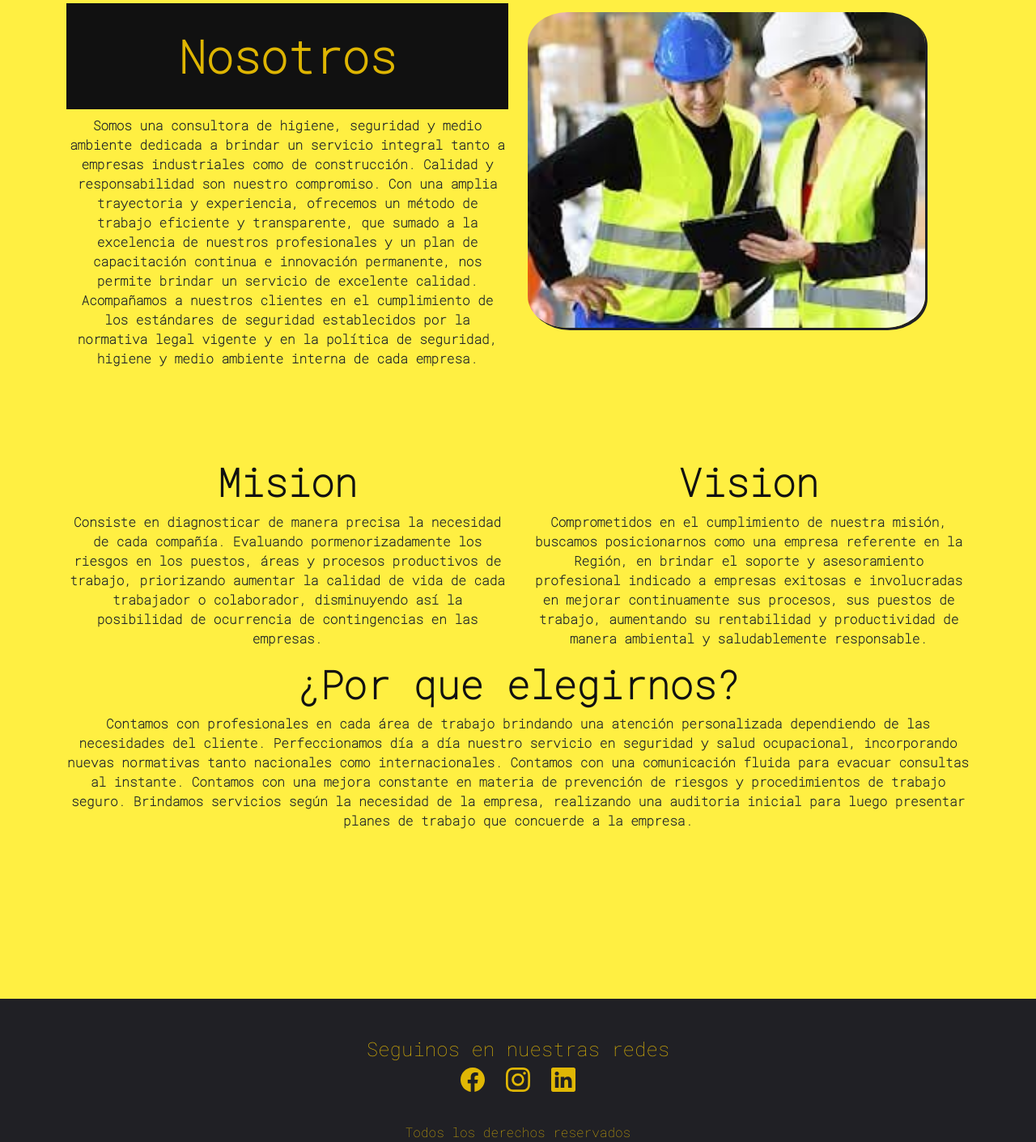
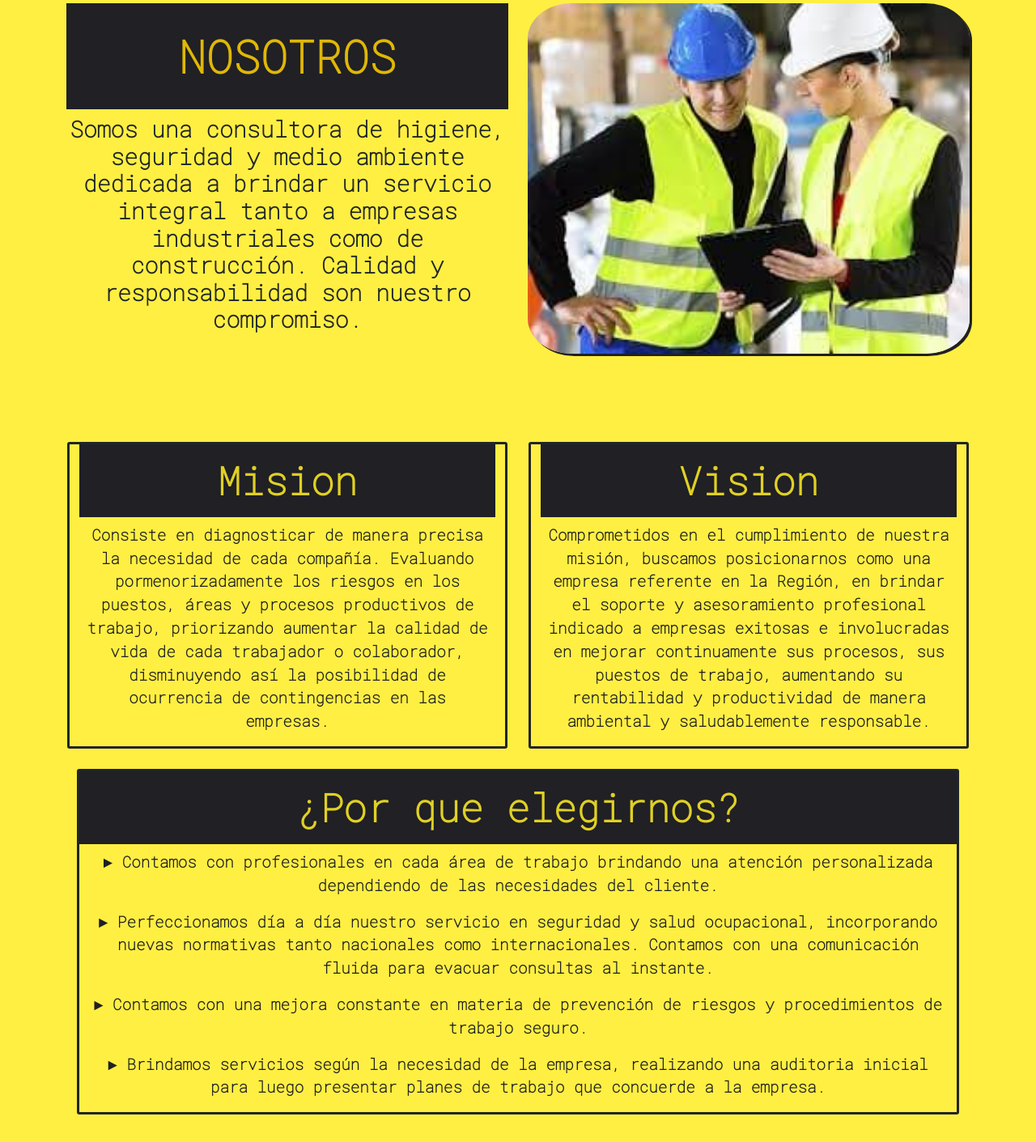
Before and after one commit to Ericp24/proyecto-egp, a website: page pages/quienes-somos.html in a window 1280 px wide. Shown: the part 92-1503 px from the top of the page at 81% size. Drawn offline with nearby package versions, Linux system fonts and the light colour scheme.

Commit message:
ajustando las mediaquereis

```diff
--- a/pages/quienes-somos.html
+++ b/pages/quienes-somos.html
@@ -49,7 +49,7 @@
                   <a class="nav-link active" aria-current="page" href="../index.html"><b>Inicio</b></a>
                 </li>
                 <li class="nav-item">
-                  <a class="nav-link" href="../pages/quienes-somos.html"><b>Nosotros</b></a>
+                  <a class="nav-link" href="./quienes-somos.html"><b>Nosotros</b></a>
                 </li>
                 <li class="nav-item">
                 <a class="nav-link" href="./servicios.html"><b>Servicios</b></a>
@@ -74,14 +74,11 @@
 
         <div class="col">
                 <h1 class="animate__animated animate__pulse">
-                    Nosotros
+                    NOSOTROS
                 </h1>
-                <p>
-                    Somos una consultora de higiene, seguridad y medio ambiente dedicada a brindar un servicio integral tanto a empresas industriales como de construcción. Calidad y responsabilidad son nuestro compromiso.
-                    Con una amplia trayectoria y experiencia, ofrecemos un método de trabajo eficiente y transparente, que sumado a la excelencia de nuestros profesionales y un plan de capacitación continua e innovación permanente, nos permite brindar un servicio de excelente calidad.
-                    Acompañamos a nuestros clientes en el cumplimiento de los estándares de seguridad establecidos por la normativa legal vigente y en la política de seguridad, higiene y medio ambiente interna de cada empresa.
-
-                </p>
+                <h3>
+                  Somos una consultora de higiene, seguridad y medio ambiente dedicada a brindar un servicio integral tanto a empresas industriales como de construcción. Calidad y responsabilidad son nuestro compromiso.
+                </h3>
         </div>
 
         <div class="col">
@@ -92,38 +89,44 @@
 
     <div class="row">
 
-        <div class="col">
-            <h2>
+        <div class="col elegirnos">
+            <h2 class="tituloElegirnos">
                 Mision
             </h2>
-            <p>
+            <p class="parrafoElegirnos">
                 Consiste en diagnosticar de manera precisa la necesidad de cada compañía. Evaluando pormenorizadamente los riesgos en los puestos, áreas y procesos productivos de trabajo, priorizando aumentar la calidad de vida de cada trabajador o colaborador, disminuyendo así la posibilidad de ocurrencia de contingencias en las empresas.
              </p>
 
         </div>
 
 
-        <div class="col">
-            <h2>
+        <div class="col elegirnos">
+            <h2 class="tituloElegirnos">
                 Vision
             </h2>
-            <p>
+            <p class="parrafoElegirnos">
                 Comprometidos en el cumplimiento de nuestra misión, buscamos posicionarnos como una empresa referente en la Región, en brindar el soporte y asesoramiento profesional indicado a empresas exitosas e involucradas en mejorar continuamente sus procesos, sus puestos de trabajo, aumentando su rentabilidad y productividad de manera ambiental y saludablemente responsable.
             </p>
         </div>
 
     </div>
 
-        <div>
-            <h2>
+        <div class="elegirnos">
+            <h2 class="tituloElegirnos">
                 ¿Por que elegirnos?
             </h2>
-            <p>
-                Contamos con profesionales en cada área de trabajo brindando una atención personalizada dependiendo de las necesidades del cliente.
-                Perfeccionamos día a día nuestro servicio en seguridad y salud ocupacional, incorporando nuevas normativas tanto nacionales como internacionales.
+            <p class="parrafoElegirnos">
+                ► Contamos con profesionales en cada área de trabajo brindando una atención personalizada dependiendo de las necesidades del cliente.
+            </p>
+            <p class="parrafoElegirnos">
+                ► Perfeccionamos día a día nuestro servicio en seguridad y salud ocupacional, incorporando nuevas normativas tanto nacionales como internacionales.
                 Contamos con una comunicación fluida para evacuar consultas al instante.
-                Contamos con una mejora constante en materia de prevención de riesgos y procedimientos de trabajo seguro.
-                Brindamos servicios según la necesidad de la empresa, realizando una auditoria inicial para luego presentar planes de trabajo que concuerde a la empresa.
+            </p>
+            <p class="parrafoElegirnos">
+                ► Contamos con una mejora constante en materia de prevención de riesgos y procedimientos de trabajo seguro.
+            </p>
+            <p class="parrafoElegirnos">
+                ► Brindamos servicios según la necesidad de la empresa, realizando una auditoria inicial para luego presentar planes de trabajo que concuerde a la empresa.
             </p>
         </div>
 
--- a/scss/utilities/_nav.scss
+++ b/scss/utilities/_nav.scss
@@ -7,18 +7,18 @@
 }
 
 .offcanvas-title{
-    color: rgb(255, 208, 0);
+    color: rgba(255, 208, 0, 0.863);
 
 }
 
 .offcanvas-body{
-    background-color: rgb(255, 208, 0);
+    background-color: rgba(255, 208, 0, 0.863);
 
 }
 
 .navbar-toggler{
     color: rgba(255, 208, 0, 0.863);
-    background-color: rgb(255, 208, 0);
+    background-color: rgba(255, 208, 0, 0.863);
 }
 
 .navbar-toggler-icon{
--- a/scss/utilities/_nosotros.scss
+++ b/scss/utilities/_nosotros.scss
@@ -6,32 +6,36 @@
         .col{
             h1{
                 text-align: center;
-                background-color: rgb(17,17,17);
+                background-color: rgb(32, 32, 37);
                 color: rgba(255, 208, 0, 0.863);
                 padding: 2rem;
                 font-size: 3.5rem;
                 font-weight: bolder;
             }
-            p{
+            h3{
+                text-align: center;
+                font-weight: bold;
+            }
+            .parrafoNosotros{
                 font-weight: bold;
                 text-align: center;
+                font-size: 1.1rem;
+                padding: 0.5rem;
             }
             img{
-                box-shadow: 3px 3px rgb(32, 32, 37);;
-                width: 90%;
+                box-shadow: 3px 3px rgb(32, 32, 37);
+                width: 100%;
                 align-items: center;
-                margin-top: 2%;
                 border-radius: 10%;
             }
             h2{
-                color: #111111;
                 font-weight: bolder;
             }
         }
     }
     div{
         h2{
-            color: #111111;
+            color: rgb(32, 32, 37);
             font-weight: bold;
         }
         p{
@@ -40,14 +44,39 @@
         }
     }
 }
+.elegirnos{
+
+    margin: 0.8rem;
+    border-style: solid;
+    border-radius: 3px;
+
+
+    .tituloElegirnos{
+        background-color: rgb(32, 32, 37);
+        color: rgba(255, 237, 36, 0.863);
+        width: 100%;
+        padding: 1rem;
+        margin-top: 0rem;
+    }
+    .parrafoElegirnos{
+        text-align: center;
+        font-weight: bolder;
+        font-size: 1.2rem;
+        color: rgb(32, 32, 37);
+        padding-left: 0.5rem;
+        padding-right: 0.5rem;
+    }
+}
 
 /* Media mobile */
 
 @media screen and ( max-width: 600px ) {
 
-
-
-
-
+col{
+    display: none;
+}
+img{
+    display: none;
+}
 
 }
```
Also changed, not shown: pages/clientes.html (+2 -2 lines), pages/contacto.html (+2 -2 lines), pages/servicios.html (+2 -2 lines), estilos/main.css.
